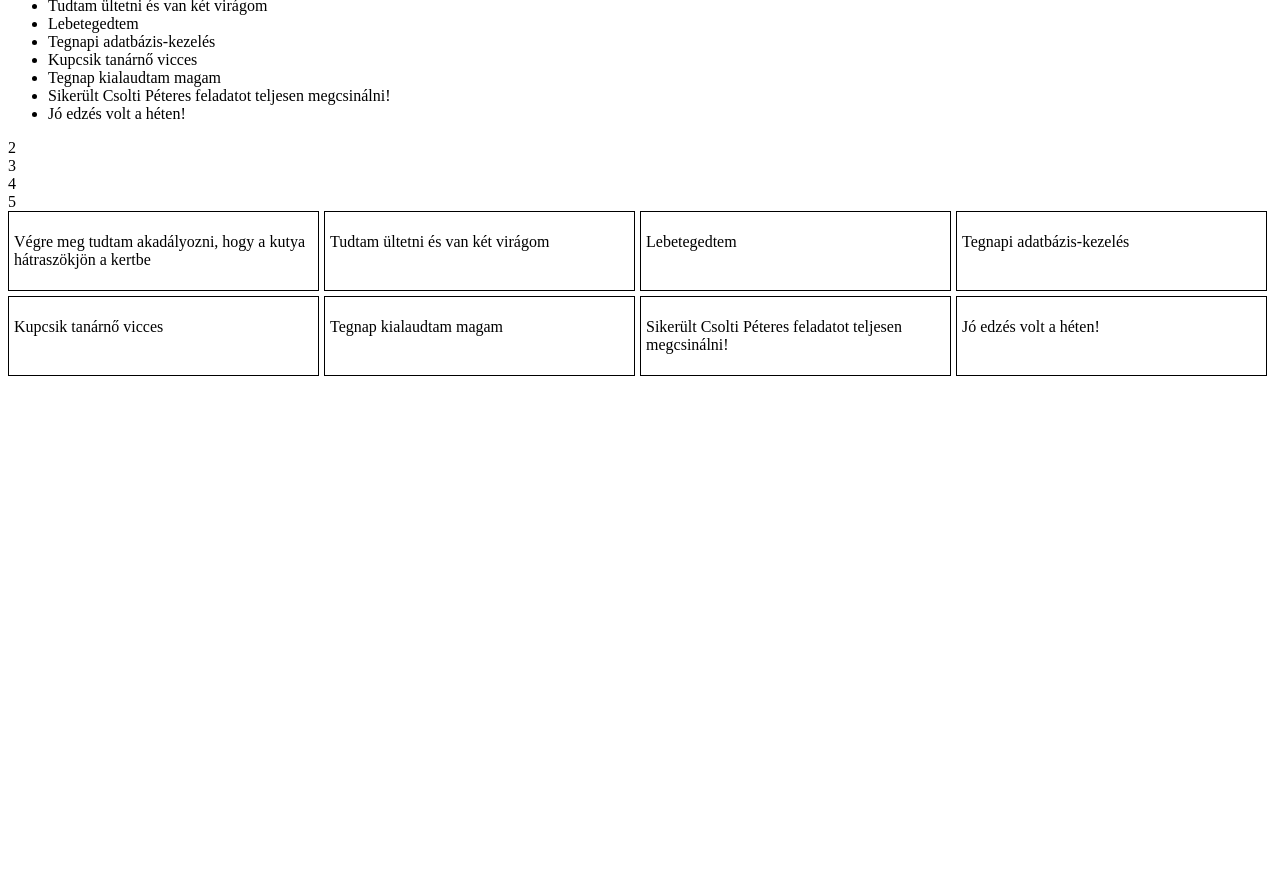
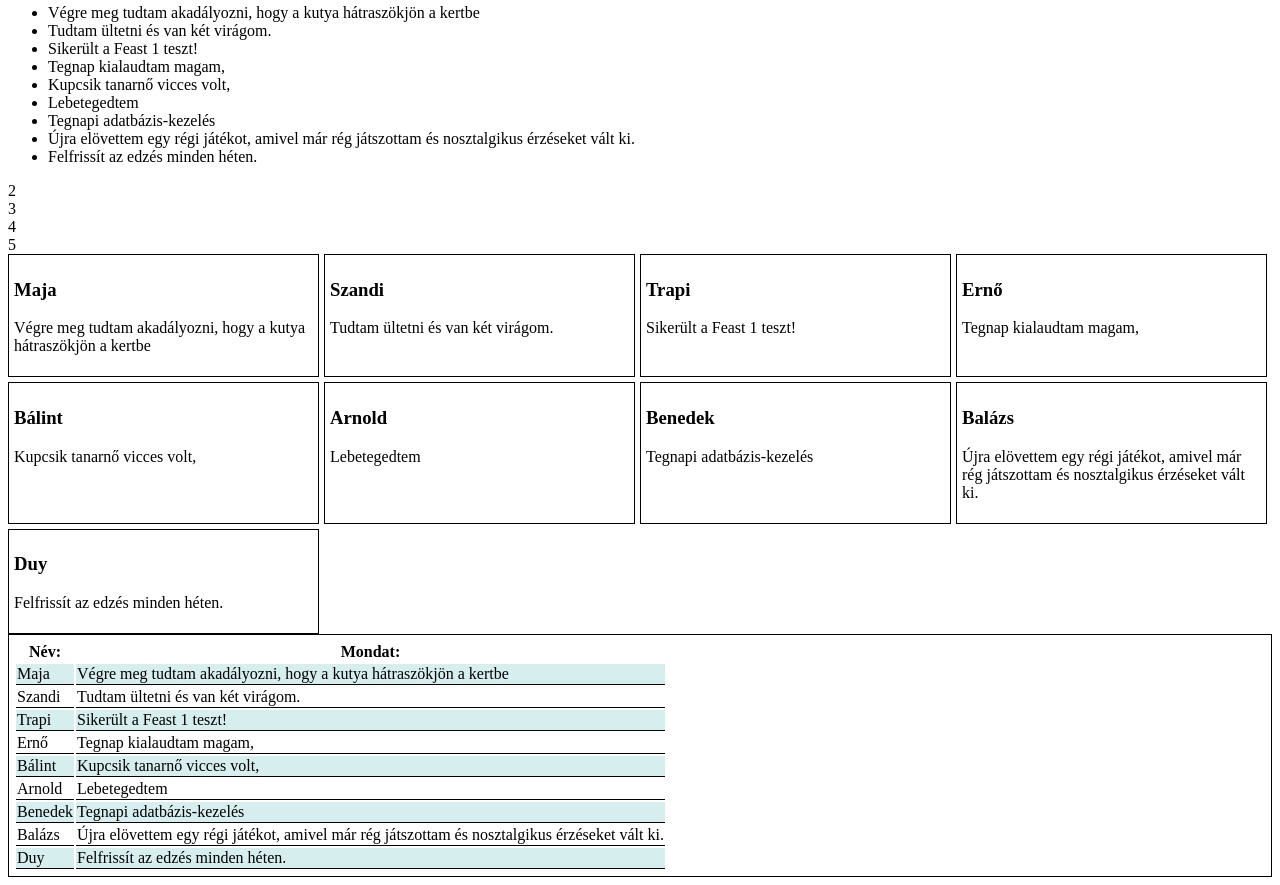
Before and after one commit to Erno1234/Legjobb-dolgok, a plain HTML site: page index.html in a window 1280 px wide. Shown: the part 63-948 px from the top of the page. Before the commit the page ends 800 px from the top, so only its background shows below. Drawn offline with Linux system fonts and the light colour scheme.

Commit message:
Táblázat

```diff
--- a/index.html
+++ b/index.html
@@ -19,5 +19,6 @@
     <section>
 
     </section>
+    <div id="tablazat"></div>
 </body>
 </html>
--- a/main.js
+++ b/main.js
@@ -3,37 +3,58 @@ function init() {
   console.log("Helló!");
   const articleElem = document.querySelectorAll("#tartalom");
   console.log(articleElem);
-  articleElem.innerHTML = "<h1>Legjobb dolgok.</h1>";
+  articleElem[0].innerHTML = "<h1>Legjobb dolgok.</h1>";
   const list = [
-    "Végre meg tudtam akadályozni, hogy a kutya hátraszökjön a kertbe",
-    "Tudtam ültetni és van két virágom",
-    "Lebetegedtem",
-    "Tegnapi adatbázis-kezelés",
-    "Kupcsik tanárnő vicces",
-    "Tegnap kialaudtam magam",
-    "Sikerült Csolti Péteres feladatot teljesen megcsinálni! ",
-    "Jó edzés volt a héten!",
+    {
+      nev: "Maja",
+      mondat:
+        "Végre meg tudtam akadályozni, hogy a kutya hátraszökjön a kertbe",
+    },
+    { nev: "Szandi", mondat: "Tudtam ültetni és van két virágom." },
+    { nev: "Trapi", mondat: "Sikerült a Feast 1 teszt!" },
+    { nev: "Ernő", mondat: "Tegnap kialaudtam magam," },
+    { nev: "Bálint", mondat: "Kupcsik tanarnő vicces volt," },
+    { nev: "Arnold", mondat: "Lebetegedtem" },
+    { nev: "Benedek", mondat: "Tegnapi adatbázis-kezelés" },
+    {
+      nev: "Balázs",
+      mondat:
+        "Újra elövettem egy régi játékot, amivel már rég játszottam és nosztalgikus érzéseket vált ki.",
+    },
+    { nev: "Duy", mondat: "Felfrissít az edzés minden héten." },
   ];
   megjelenit(list, articleElem);
-  const szuloElem = document.querySelectorAll("section")
-  megjelenit2(list,szuloElem);
+  const szuloElem = document.querySelectorAll("section");
+  megjelenit2(list, szuloElem);
+  const tablazat = document.querySelectorAll("#tablazat");
+  megjelenit3(list, tablazat);
 }
 function megjelenit(list, articleElem) {
   let txt = "<ul>";
   for (let index = 0; index < list.length; index++) {
     console.log(list[index]);
-    txt += "<li>" + list[index] + "</li>";
+    txt += "<li>" + list[index].mondat + "</li>";
   }
   txt += "</ul>";
   articleElem[0].innerHTML += txt;
   const articleListak = document.getElementsByClassName(".nev");
   console.log(articleListak[0]);
 }
-function megjelenit2(list, szuloElem){
+function megjelenit2(list, szuloElem) {
   let text = "";
   for (let index = 0; index < list.length; index++) {
-    text += "<div>" + "<p>" + list[index] + "</p>" + "</div>";
-
+    text += "<div>" +"<h3>" + list[index].nev +"</h3>" +"<p>" + list[index].mondat + "</p>"  + "</div>";
   }
-  szuloElem[0].innerHTML +=text;
+  szuloElem[0].innerHTML += text;
 }
+function megjelenit3(list, tablazatElem){
+  let tablazat = "<table>";
+  tablazat += "<tr> <th> Név: </th> <th>Mondat:</th></tr>"
+  for (let index = 0; index < list.length; index++) {
+    tablazat +="<tr>";
+    tablazat += "<td>" + list[index].nev + "</td>" + "<td>" + list[index].mondat +"</td>";
+    tablazat +="</tr>";
+  }
+  tablazat += "</table>";
+  tablazatElem[0].innerHTML += tablazat;
+}
--- a/style.css
+++ b/style.css
@@ -10,6 +10,16 @@ div{
     flex:0 0 calc(25% - 5px);
     border: 1px solid black;
 }
+tbody{
+    border: 1px inset black;
+}
+td{
+    border-bottom: 1px solid black;
+}
+tr:nth-child(even) {
+
+    background-color: #D6EEEE;
+  }
 @media screen and (max-width:400px){
     div{
         flex:0 0 calc(50% - 5px);
```
